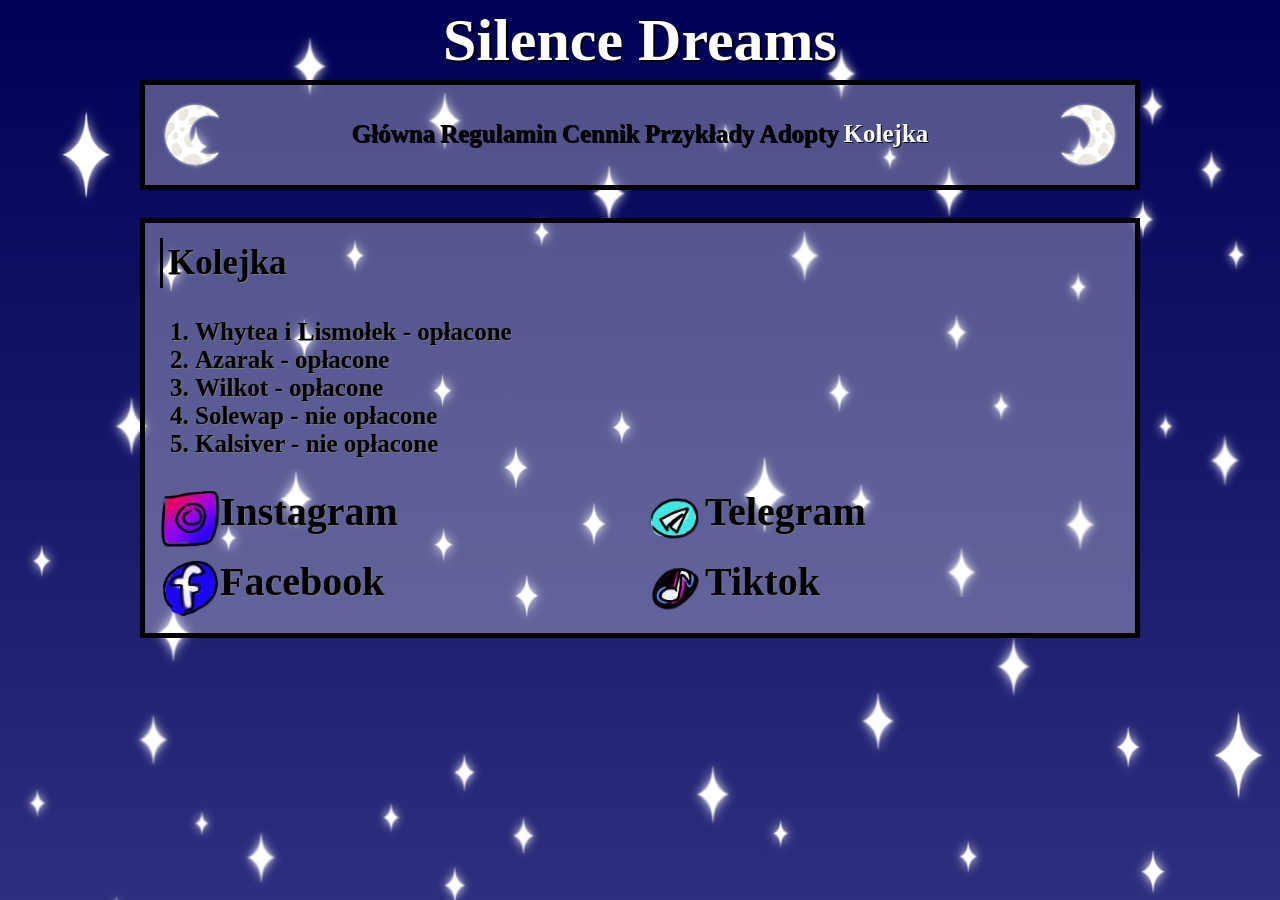
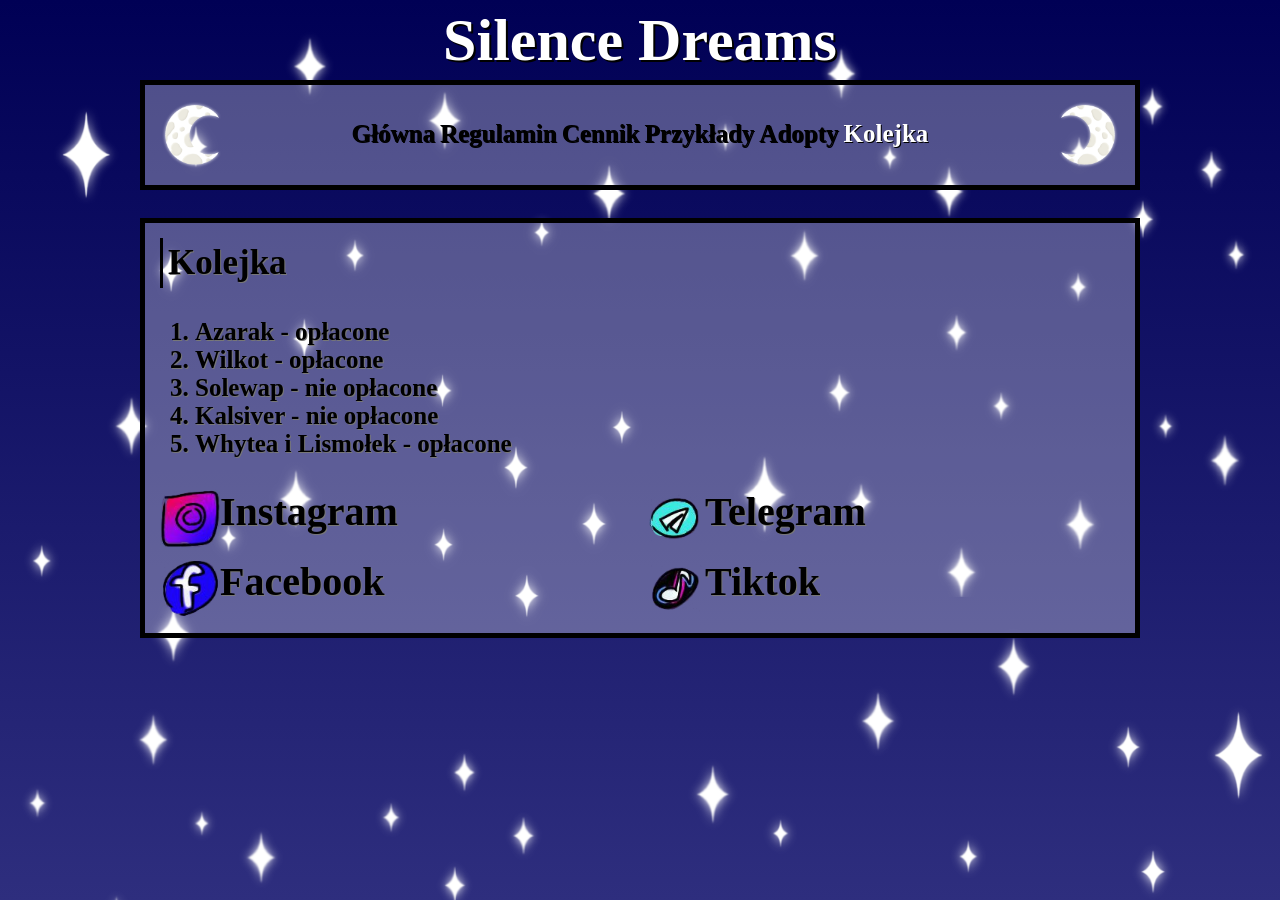
Before and after one commit to Szalonkazia/szalonkazia.github.io, a Jekyll site: the page built from kolejka.md, in a window 1280 px wide. Built offline with Jekyll 4.4.1, drawn with Linux system fonts in a browser that asks for light colours; some web fonts are replaced; part of the change alters nothing that is shown.

```diff
--- a/_data/kolejka.yml
+++ b/_data/kolejka.yml
@@ -1,5 +1,3 @@
-- name: "Whytea i Lismołek"
-  status: "opłacone"
 - name: "Azarak"
   status: "opłacone"
 - name: "Wilkot"
@@ -8,3 +6,5 @@
   status: "nie opłacone"
 - name: "Kalsiver"
   status: "nie opłacone"
+- name: "Whytea i Lismołek"
+  status: "opłacone"
```
